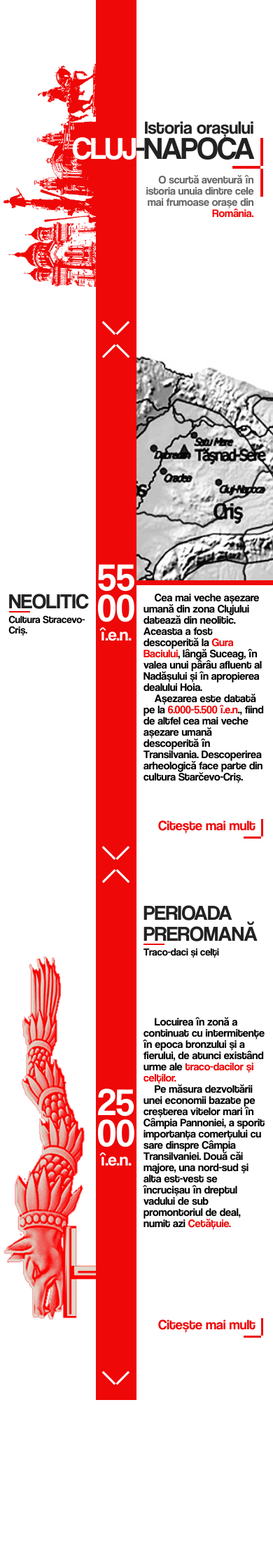
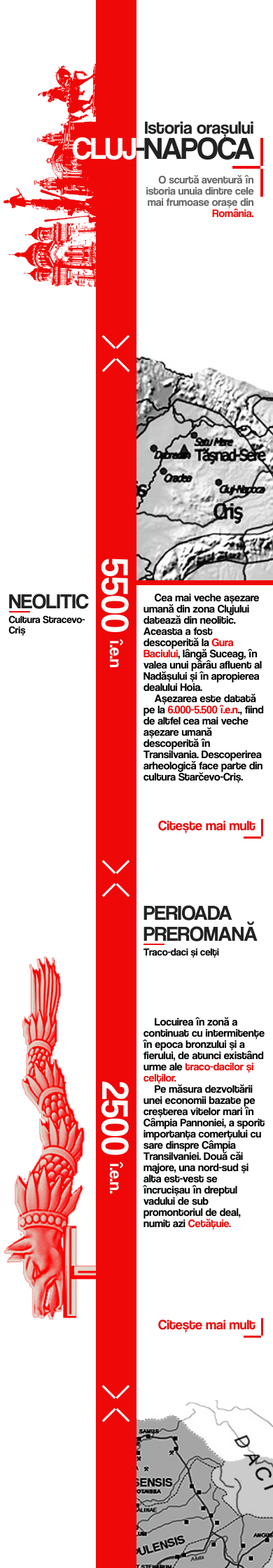
Before and after one commit to neamtuBC/istoria-clujului, a Jekyll site: the page built from index.html, in a window 390 px wide. Shown: the top 2240 px of the page at 70% size. Built offline with Jekyll 4.4.1, drawn with Linux system fonts in a browser that asks for light colours; before the commit the page ends 2000 px from its top, so only the background shows below that; some of the changed text lies outside the part shown.

Commit message:
-structure for posts as sections

```diff
--- a/_includes/section-img-left.html
+++ b/_includes/section-img-left.html
@@ -7,7 +7,7 @@
       <a href="#section1"><span></span></a>
     </div>
     <div class="yearWrap">
-      <h2>25 00</h2>
+      <h2>2500</h2>
       <h3> î.e.n.</h3>
     </div>
     <div class="arrow">
--- a/_includes/section-img-right.html
+++ b/_includes/section-img-right.html
@@ -13,7 +13,7 @@
       <a href="#home"><span></span></a>
     </div>
     <div class="yearWrap">
-      <h2>55 00</h2>
+      <h2>5500</h2>
       <h3> î.e.n.</h3>
     </div>
     <div class="arrow">
@@ -21,7 +21,7 @@
     </div>
   </div>
   <div class="rightSection article">
-    <div class="img-right"></div>
+    <div class="img-right" style="background-image: url(./assets/img/article1-img.jpg)"></div>
     <p>	&nbsp;&nbsp;&nbsp;&nbsp;Cea mai veche așezare umană din zona Clujului datează din neolitic. Aceasta a fost descoperită la <em>Gura Baciului</em>, lângă Suceag, în valea unui pârâu afluent al Nadășului și în apropierea dealului Hoia.</br>&nbsp;&nbsp;&nbsp;&nbsp;Așezarea este datată pe la <em>6.000-5.500 î.e.n</em>., fiind de altfel cea mai veche așezare umană descoperită în Transilvania. Descoperirea arheologică face parte din cultura Starčevo-Criș.</p>
     <div class="readMore">
       <div class="separator">
--- /dev/null
+++ b/_includes/sections.html
@@ -0,0 +1,49 @@
+{% for post in site.posts reversed %}
+<section id="{{ post.sectionName }}">
+  <div class="leftSection {{ post.class }}">
+    {% if post.class == "withText" %}
+    <div class="text-wrap">
+      <h2>{{ post.title }}</h2>
+      <div class="separator">
+        <span></span>
+      </div>
+      <p>{{ post.subtitle }}</p>
+    </div>
+    {% else %}
+      <img src="./assets/img/{{ post.image }}" alt="{{ post.sectionName }} image">
+    {% endif %}
+  </div>
+  <div class="midleSection article">
+    <div class="arrow arrowUp">
+      <a href="#{{ post.prevSection }}"><span></span></a>
+    </div>
+    <div class="yearWrap">
+      <h2>{{ post.year }}</h2>
+      <h3>{{ post.yearDescription }}</h3>
+    </div>
+    <div class="arrow">
+      <a href="#{{ post.nextSection }}"><span></span></a>
+    </div>
+  </div>
+  <div class="rightSection article">
+    {% if post.class == "withImage" %}
+    <div class="text-wrap">
+      <h2>{{ post.title }}</h2>
+      <div class="separator">
+        <span></span>
+      </div>
+      <p>{{ post.subtitle }}</p>
+    </div>
+    {% else %}
+      <div class="img-right" style="background-image: url(./assets/img/{{ post.image }})"></div>
+    {% endif %}
+    <p>{{ post.description }}</p>
+    <div class="readMore">
+      <div class="separator">
+        <span></span>
+      </div>
+      <a href="{{ post.url }}">Citește mai mult</a>
+    </div>
+  </div>
+</section>
+{% endfor %}
--- a/assets/css/3-modules/columns.sass
+++ b/assets/css/3-modules/columns.sass
@@ -77,8 +77,7 @@
         color: white
         line-height: 0.8
         font-weight: 300
-        max-width: 170px
-        font-size: 80px
+        font-size: 50px
         margin: 0
       h3
         color: white
@@ -90,6 +89,7 @@
     position: relative
     display: block
     margin-bottom: 30px
+    top: 20px
 
     span, span:before
       position: relative
@@ -214,7 +214,6 @@
       width: 100%
       height: 300px
       background:
-        image: url(../img/article1-img.jpg)
         position: center
         size: cover
       border-bottom: 7px solid $myRed
@@ -290,8 +289,12 @@
       .yearWrap
         h2
           font-size: 55px !important
+          writing-mode: vertical-rl
+          margin: auto
         h3
           font-size: 25px !important
+          writing-mode: vertical-rl
+          margin-top: 10px
 
   .rightSection
     &.header
--- a/index.html
+++ b/index.html
@@ -13,8 +13,7 @@
 <body>
 
     {% include header.html %}
-    {% include section-img-right.html %}
-    {% include section-img-left.html %}
+    {% include sections.html %}
 
     <script src="assets/js/jquery-2.1.4.min.js"></script>
     <script src="assets/js/functions.js" type="text/javascript"></script>
```
Also changed, not shown: _posts/2018-01-13-welcome-to-jekyll.markdown (deleted, +0 -25 lines), _posts/2018-01-16-section1.md (added, +15 -0 lines), _posts/2018-01-16-section2.md (added, +15 -0 lines), _posts/2018-01-16-section3.md (added, +15 -0 lines), assets/img/header-img.jpg (deleted), assets/img/section1-img.png (renamed from assets/img/article1-img.jpg), assets/img/section3-img.png (added).
